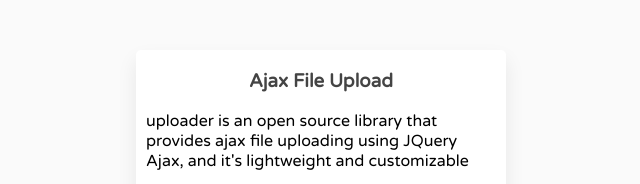
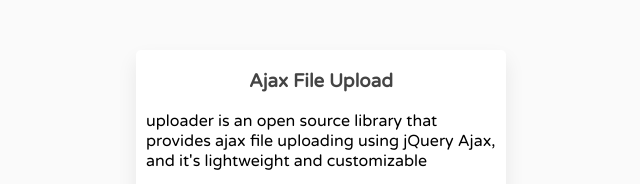
Before and after one commit to elbourki/uploader, a plain HTML site: page index.html in a window 1280 px wide. Shown: the top 184 px of the page, without its empty margins (319-959 px from the left). Drawn offline with Linux system fonts and the light colour scheme; a script that the page names is missing.

Commit message:
Update index.html

```diff
--- a/index.html
+++ b/index.html
@@ -33,7 +33,7 @@
 	<body>
 		<div class="main">
 			<h3>Ajax File Upload</h3>
-			<p>uploader is an open source library that provides ajax file uploading using JQuery Ajax, and it's lightweight and customizable</p>
+			<p>uploader is an open source library that provides ajax file uploading using jQuery Ajax, and it's lightweight and customizable</p>
 			<p>This is the most minimal example of uploader. Take a look at the github page to see available options. </p>
 			<input type="file" id="input">
 		</div>
```
